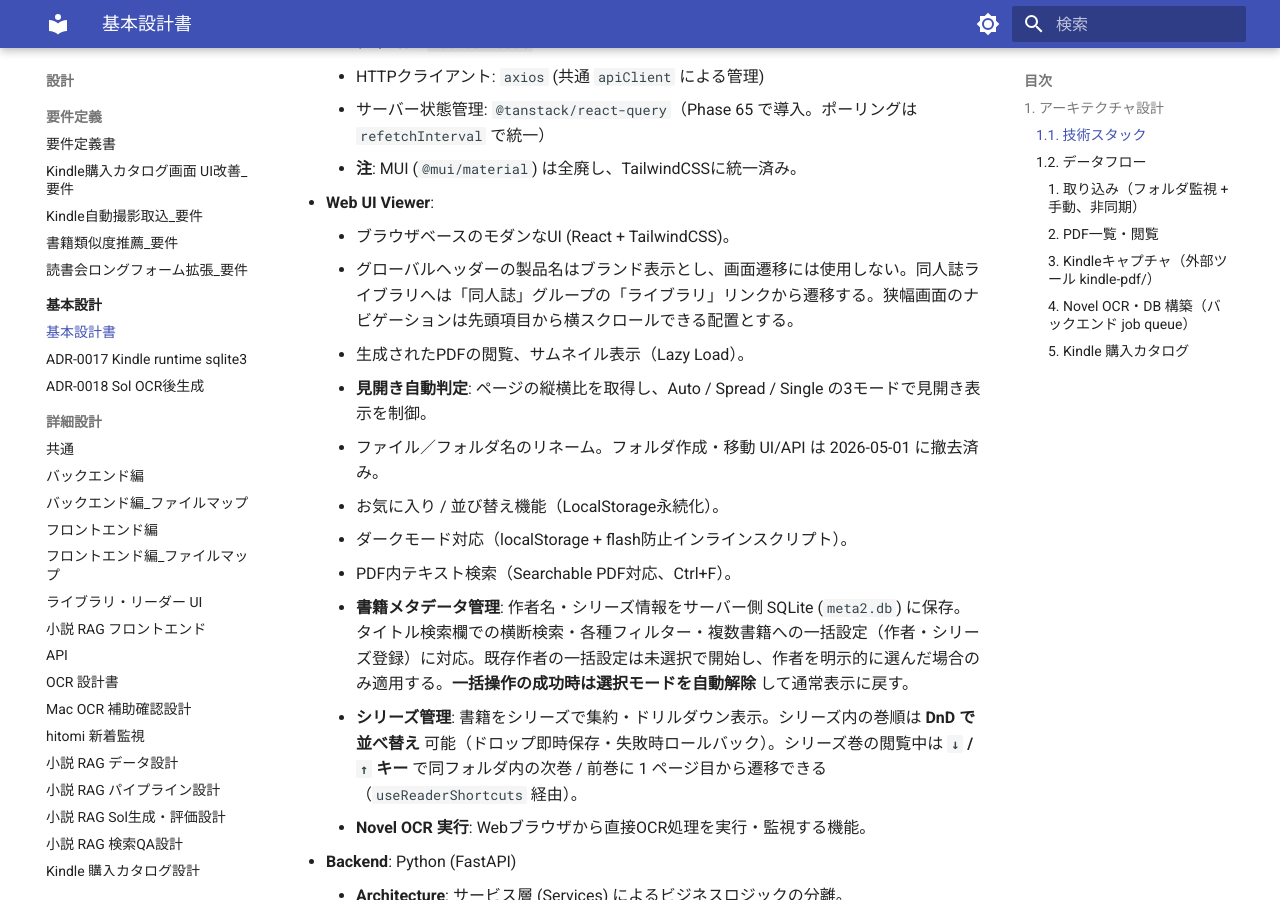
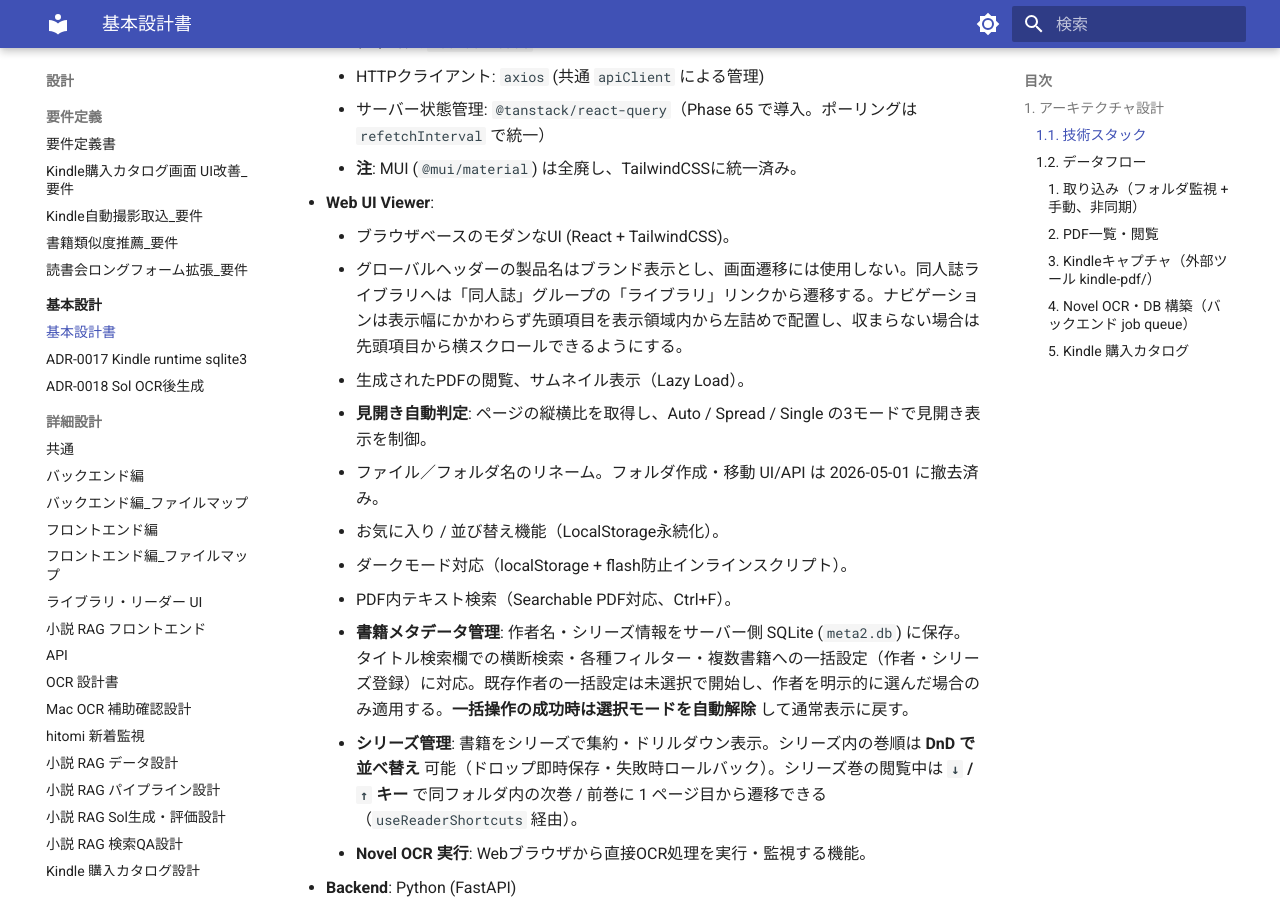
Before and after one commit to kkmmyr/Pic2PDF_Viewer, an MkDocs documentation site: the page built from docs/design/基本設計/基本設計書.md, in a window 1280 px wide and 900 px high, scrolled down 461 px. Built offline with MkDocs 1.6.1 and Material for MkDocs 9.7.7, drawn with Linux system fonts in a browser that asks for light colours.

Commit message:
fix(navigation): keep library link visible
Remove responsive end alignment that pushed the first navigation item outside its scroll container around the xl breakpoint. Add a regression assertion for start-aligned navigation.

Co-Authored-By: Codex GPT-5 <noreply@anthropic.com>

```diff
--- a/docs/design/基本設計/基本設計書.md
+++ b/docs/design/基本設計/基本設計書.md
@@ -14,7 +14,7 @@
     *   **注**: MUI (`@mui/material`) は全廃し、TailwindCSSに統一済み。
 *   **Web UI Viewer**:
     *   ブラウザベースのモダンなUI (React + TailwindCSS)。
-    *   グローバルヘッダーの製品名はブランド表示とし、画面遷移には使用しない。同人誌ライブラリへは「同人誌」グループの「ライブラリ」リンクから遷移する。狭幅画面のナビゲーションは先頭項目から横スクロールできる配置とする。
+    *   グローバルヘッダーの製品名はブランド表示とし、画面遷移には使用しない。同人誌ライブラリへは「同人誌」グループの「ライブラリ」リンクから遷移する。ナビゲーションは表示幅にかかわらず先頭項目を表示領域内から左詰めで配置し、収まらない場合は先頭項目から横スクロールできるようにする。
     *   生成されたPDFの閲覧、サムネイル表示（Lazy Load）。
     *   **見開き自動判定**: ページの縦横比を取得し、Auto / Spread / Single の3モードで見開き表示を制御。
     *   ファイル／フォルダ名のリネーム。フォルダ作成・移動 UI/API は 2026-05-01 に撤去済み。
--- a/frontend/src/components/Layout.tsx
+++ b/frontend/src/components/Layout.tsx
@@ -98,7 +98,7 @@ export default function Layout() {
                                 </div>
                             </div>
 
-                            <nav className="ml-3 flex min-w-0 flex-1 items-center justify-start gap-0.5 overflow-x-auto xl:justify-end">
+                            <nav className="ml-3 flex min-w-0 flex-1 items-center justify-start gap-0.5 overflow-x-auto">
                                 {NAV_GROUPS.map((group, gi) => (
                                     <Fragment key={group.label}>
                                         {gi > 0 && DIVIDER}
```
Also changed, not shown: docs/log/変更履歴.md (+1 -0 lines), 1 other file.
